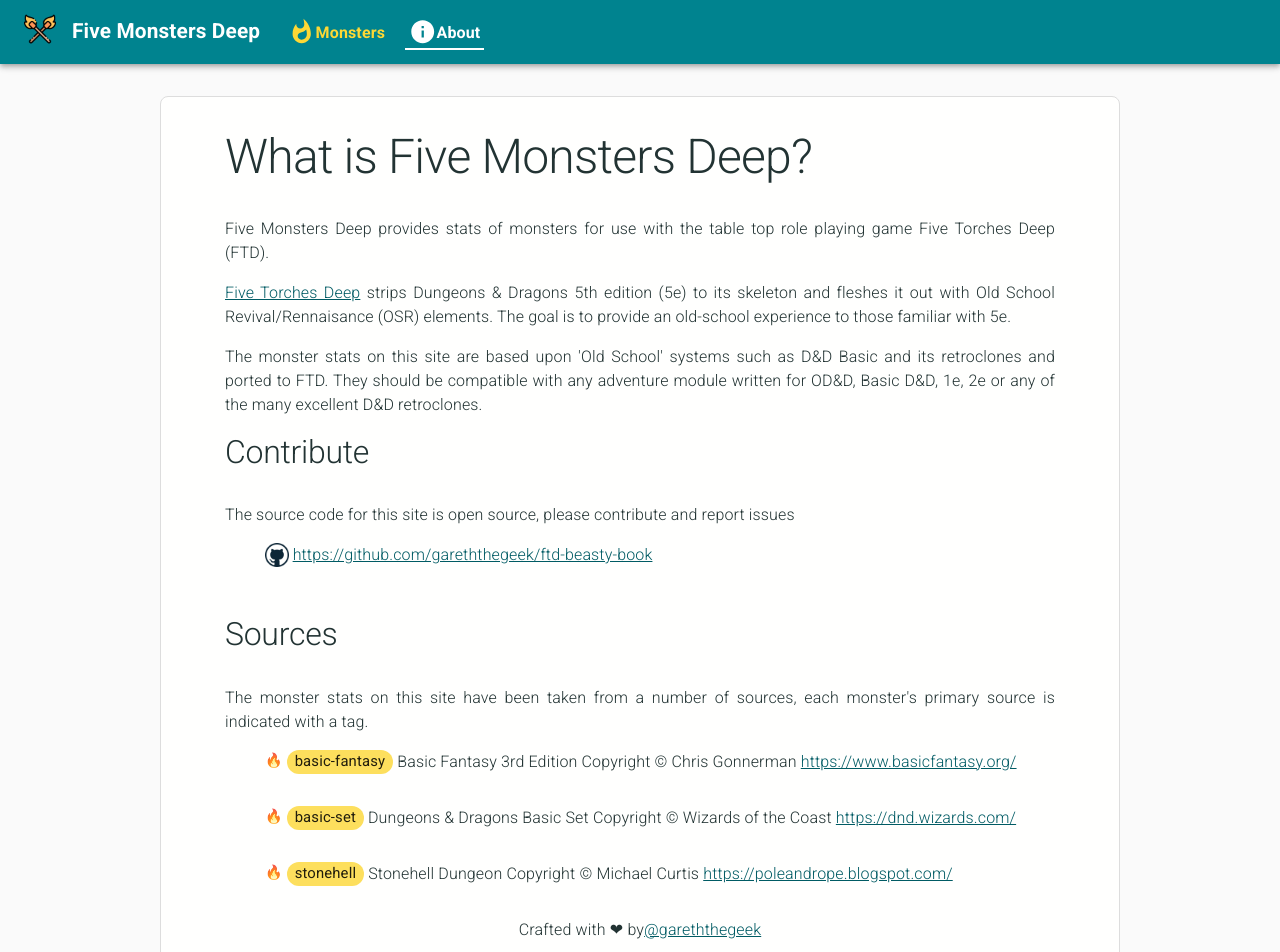
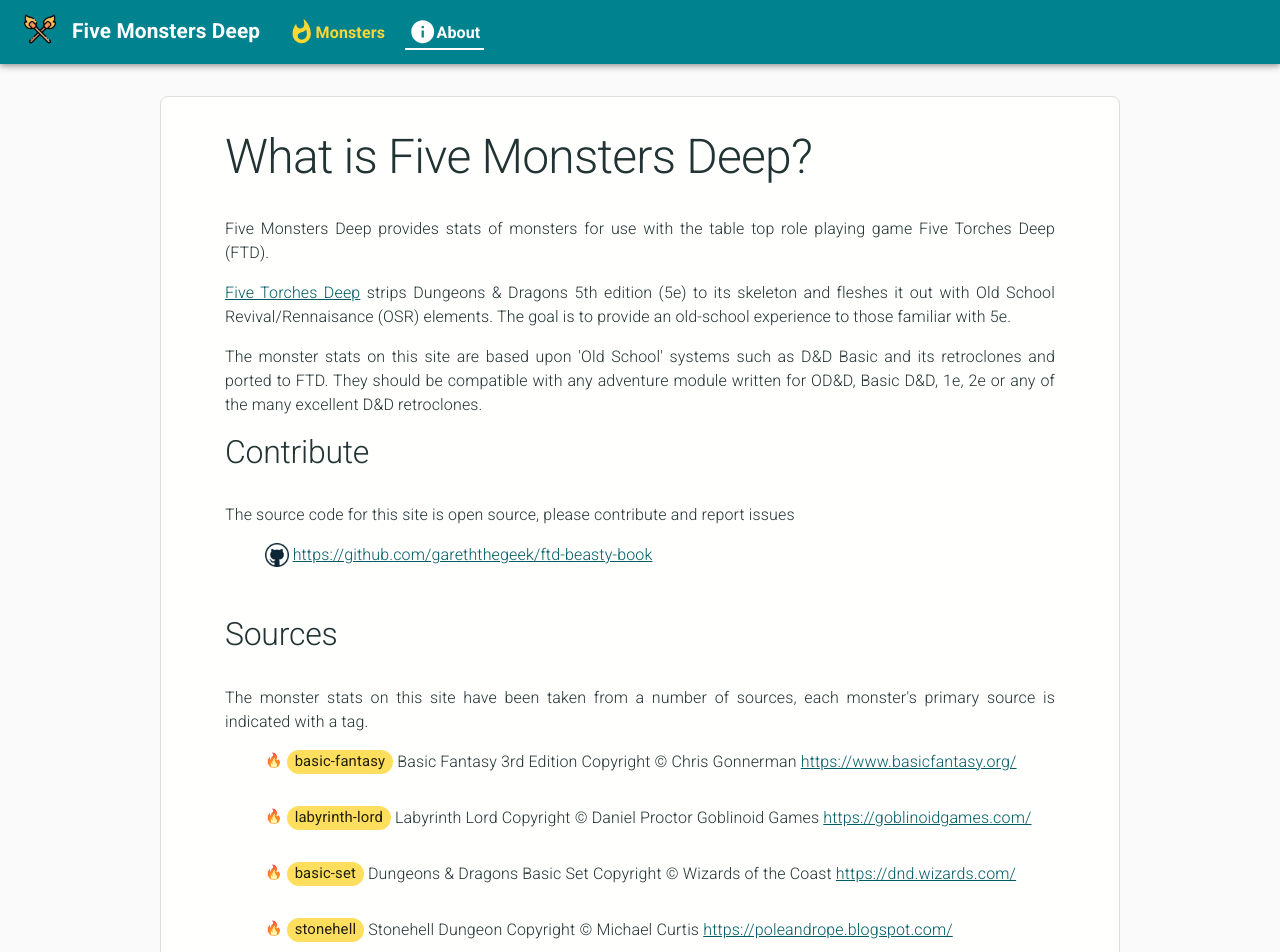
Before and after one commit to gareththegeek/ftd-beasty-book, a React (Create React App) app in the folder ui/: page /about in a window 1280 px wide. Shown: the top 952 px of the page. Built offline with nearby package versions, Linux system fonts and the light colour scheme; no server answers.

Commit message:
Add labyrinth-lord to about

```diff
--- a/ui/src/screens/about/AboutScreen.tsx
+++ b/ui/src/screens/about/AboutScreen.tsx
@@ -70,6 +70,9 @@
                 🔥 <Source label="basic-fantasy" text="Basic Fantasy 3rd Edition" copyright="Copyright © Chris Gonnerman" link="https://www.basicfantasy.org/" />
             </li>
             <li className={sourceli}>
+                🔥 <Source label="labyrinth-lord" text="Labyrinth Lord" copyright="Copyright © Daniel Proctor Goblinoid Games" link="https://goblinoidgames.com/" />
+            </li>
+            <li className={sourceli}>
                 🔥 <Source label="basic-set" text="Dungeons &amp; Dragons Basic Set" copyright="Copyright © Wizards of the Coast" link="https://dnd.wizards.com/" />
             </li>
             <li className={sourceli}>
```
Also changed, not shown: 2 other files (tests, documents, lock files or other folders).
